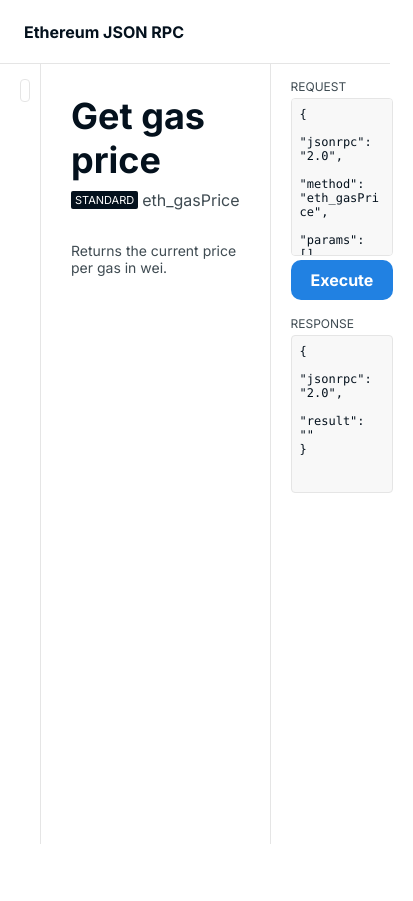
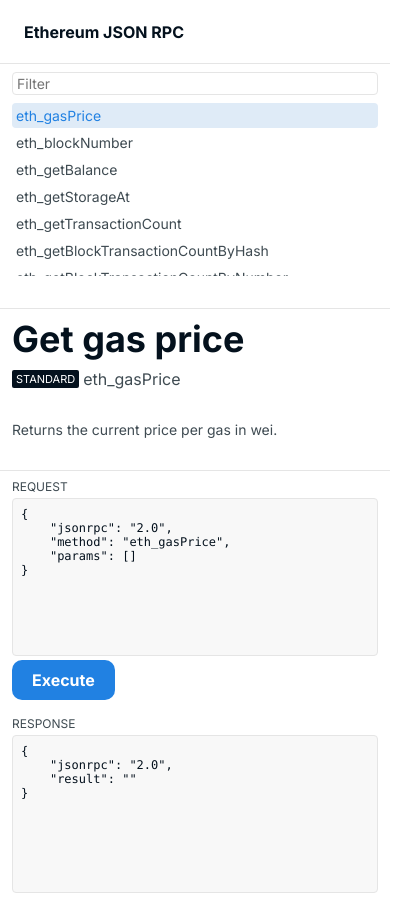
Before and after one commit to Destiner/ethereum-json-rpc, a Vue app: page / in a window 390 px wide. Shown: the whole page, 413 px wide, since content can reach past the window. Before the commit the page ends 844 px from the top, so only its background shows below. Built offline with nearby package versions, Linux system fonts and the light colour scheme.

Commit message:
Mobile layout fixes

```diff
--- a/src/pages/Main.vue
+++ b/src/pages/Main.vue
@@ -170,8 +170,19 @@ header {
 }
 
 main {
+  --section-padding: 8px 12px;
+
   display: flex;
+  gap: 24px;
+  flex-direction: column;
   min-height: calc(100vh - 64px);
+}
+
+@media (min-width: 768px) {
+  main {
+    flex-direction: row;
+    gap: 0;
+  }
 }
 
 .methods {
@@ -179,8 +190,17 @@ main {
   gap: 8px;
   flex: 1;
   flex-direction: column;
-  padding: 15px 20px 10px;
+  max-height: 220px;
+  padding: var(--section-padding);
   overflow-x: auto;
+  overflow-y: auto;
+}
+
+@media (min-width: 768px) {
+  .methods {
+    max-height: initial;
+    padding: 15px 20px 10px;
+  }
 }
 
 .methods-filter {
@@ -227,9 +247,17 @@ main {
   gap: 32px;
   flex: 3;
   flex-direction: column;
-  padding: 30px;
-  border-right: 1px solid var(--color-border-primary);
-  border-left: 1px solid var(--color-border-primary);
+  padding: var(--section-padding);
+  border-top: 1px solid var(--color-border-primary);
+}
+
+@media (min-width: 768px) {
+  .method {
+    padding: 30px;
+    border-top: none;
+    border-right: 1px solid var(--color-border-primary);
+    border-left: 1px solid var(--color-border-primary);
+  }
 }
 
 .method-header {
@@ -337,7 +365,15 @@ main {
   gap: 16px;
   flex: 2;
   flex-direction: column;
-  padding: 15px 20px 10px;
+  padding: var(--section-padding);
+  border-top: 1px solid var(--color-border-primary);
+}
+
+@media (min-width: 768px) {
+  .execution {
+    padding: 15px 20px 10px;
+    border-top: none;
+  }
 }
 
 .execution-request,
```
